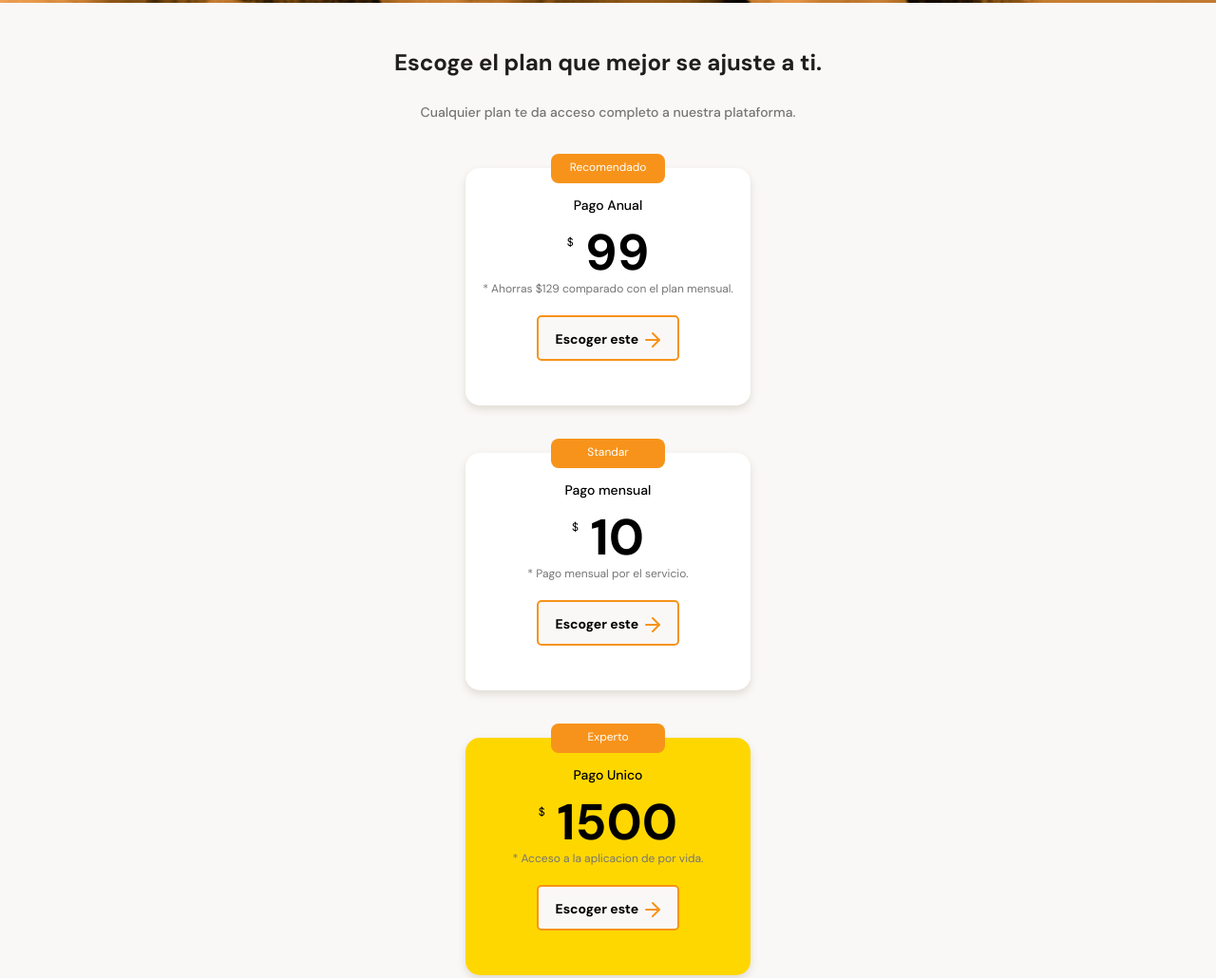
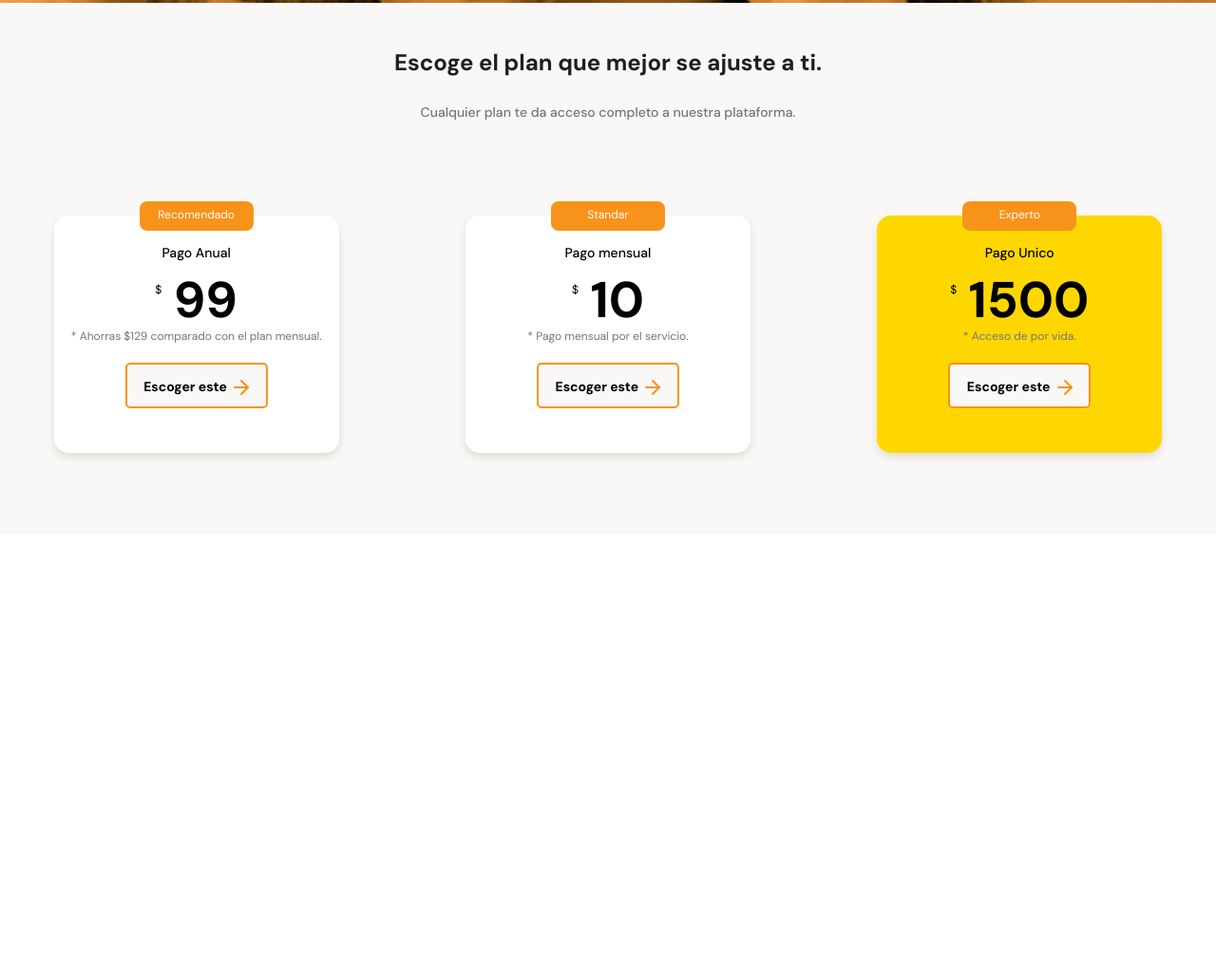
Before and after one commit to joshepvillalba/landing_page_mobile_first, a plain HTML site: page index.html in a window 1280 px wide. Shown: the part 2539-3569 px from the top of the page at 95% size. After the commit the page ends 3102 px from the top, so only its background shows below. Drawn offline with Linux system fonts and the light colour scheme.

Commit message:
Tarjetas terminadas

```diff
--- a/index.html
+++ b/index.html
@@ -144,7 +144,7 @@
                     <div class="plan--info-container expert-title">
                         <h3 class="plan--card-title">Pago Unico</h3>
                         <p class="plan--card-price"><span>$</span> 1500</p>
-                        <p class="plan--card-saving">* Acceso a la aplicacion de por vida.</p>
+                        <p class="plan--card-saving">* Acceso de por vida.</p>
                         <button class="plan--card-ca">Escoger este <span></span></button>
                     </div>
                 </article>
--- a/style.css
+++ b/style.css
@@ -422,8 +422,18 @@ main{
     color: #757575;
 }
 
+.plans--container-slider{
+    display: flex;
+    gap: 20px;
+    height: 316px;
+    overflow-x: scroll;
+    overscroll-behavior-x: contain;
+    scroll-snap-type: x proximity;
+}
+
 .plans--container--card{
     position: relative;
+    scroll-snap-align: center;
     width: 70%;
     min-width: 230px;
     max-width: 300px;
```
